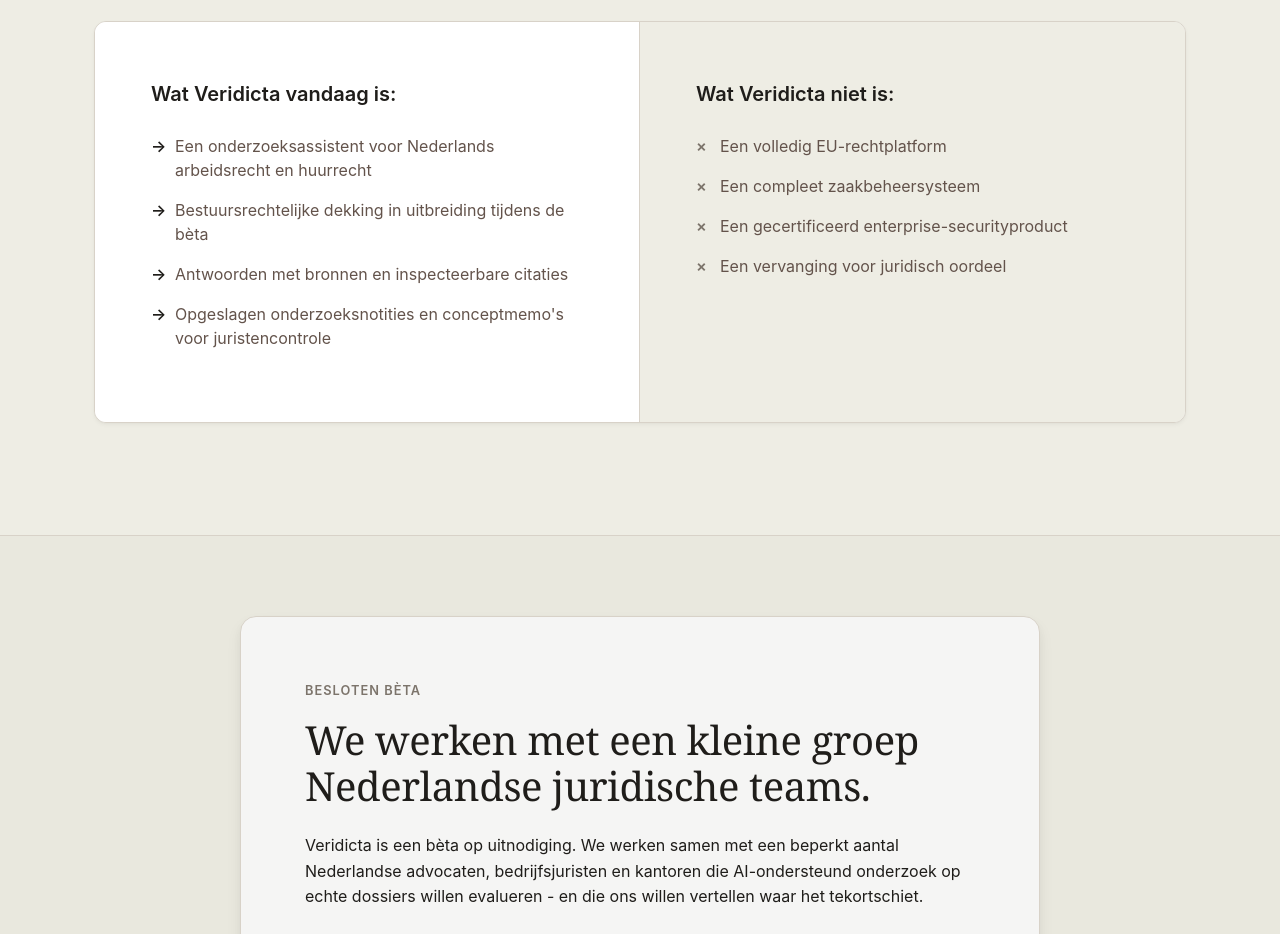
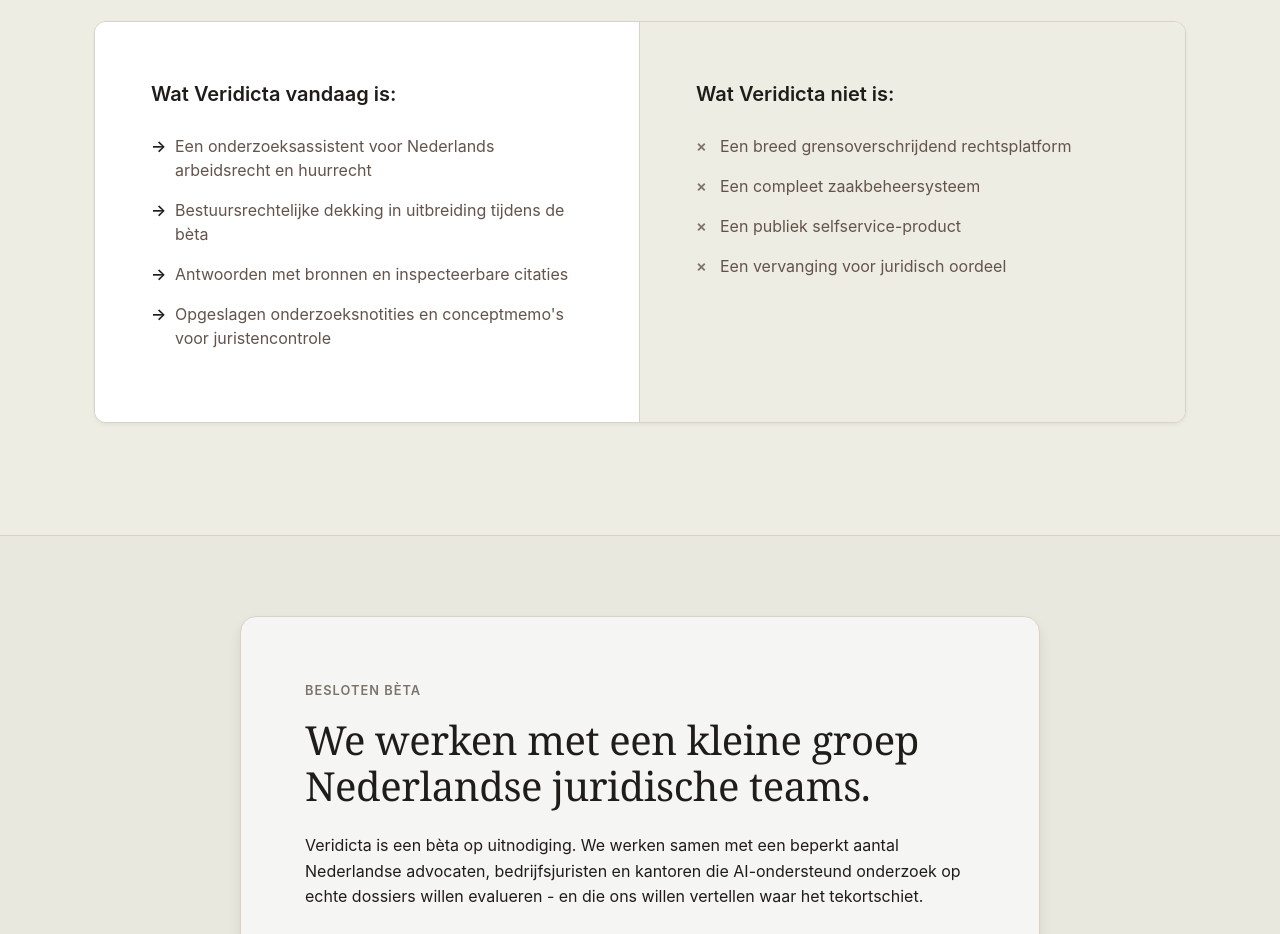
Before and after one commit to Antho-logan/clarvo, a Next.js app: page / in a window 1280 px wide. Shown: the part 7000-7934 px from the top of the page. Built offline with nearby package versions, Linux system fonts and the light colour scheme; a web font is replaced by a local one.

Commit message:
Polish landing before Vercel deploy

```diff
--- a/src/components/landing/ApprovedStaticLanding.tsx
+++ b/src/components/landing/ApprovedStaticLanding.tsx
@@ -191,9 +191,9 @@
       ],
       isNotTitle: "What Veridicta is not:",
       isNot: [
-        "A full EU law platform",
+        "A broad cross-border law platform",
         "A complete case management system",
-        "A certified enterprise security product",
+        "A public self-serve production product",
         "A replacement for legal judgment",
       ],
     },
@@ -394,9 +394,9 @@
       ],
       isNotTitle: "Wat Veridicta niet is:",
       isNot: [
-        "Een volledig EU-rechtplatform",
+        "Een breed grensoverschrijdend rechtsplatform",
         "Een compleet zaakbeheersysteem",
-        "Een gecertificeerd enterprise-securityproduct",
+        "Een publiek selfservice-product",
         "Een vervanging voor juridisch oordeel",
       ],
     },
```
Also changed, not shown: 1 other file (tests, documents, lock files or other folders).
